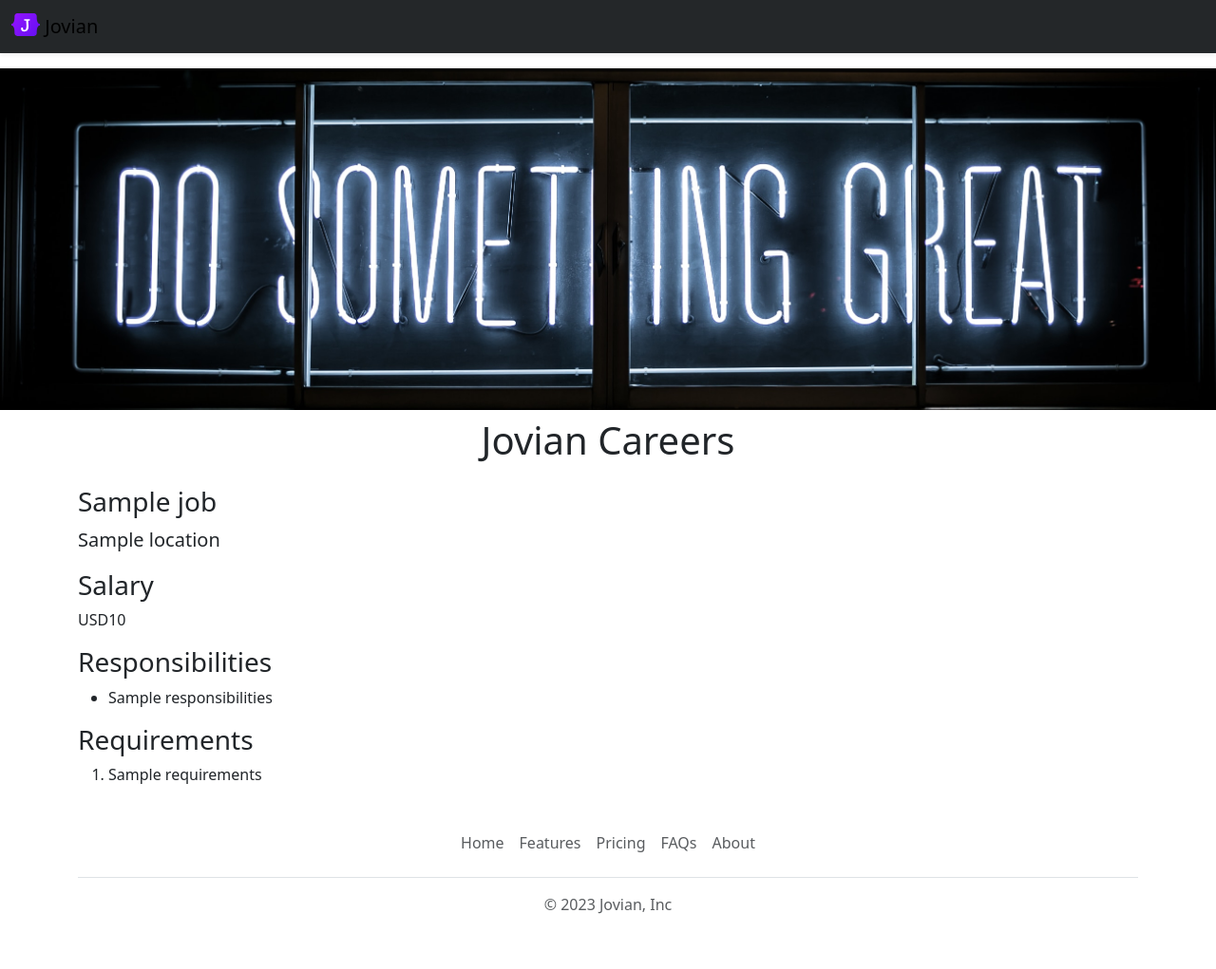
After one commit to jeandossantos/Careers-website-with-flask, a Flask app: template templates/job-page.html in a window 1280 px wide. The commit adds this page. Shown: the whole page at 95% size. Run offline with Flask 3, Linux system fonts and the light colour scheme; the template is opened without the code that fills it: most values are stand-ins (such as "Sample title", 1, 10 or a date in 2020).

Commit message:
Dynamic page to each job

```diff
--- a/app.py
+++ b/app.py
@@ -1,19 +1,40 @@
 from flask import Flask, jsonify, render_template
 
-from database.job_repository import get_jobs
+from database.job_repository import load_job_from_db, load_jobs_from_db
 
 app = Flask(__name__)
 
 
 @app.route("/")
 def hello():
-  jobs = get_jobs()
+  jobs = load_jobs_from_db()
   return render_template('home.html', jobs=jobs, company_name='Jovian')
+
 
 @app.route("/api/jobs")
 def list_jobs():
-  jobs = get_jobs()
+  jobs = load_jobs_from_db()
   return jsonify(jobs)
+
+
+@app.route("/job/<id>")
+def show_job(id):
+  job = load_job_from_db(id)
+
+  if job is None:
+    return 'Not Founded', 404
+
+  return render_template('job-page.html', job=job)
+
+#-------- API ROUTES ---------
+
+
+@app.route('/api/jobs/<id>')
+def get_job(id):
+  job = load_job_from_db(id)
+
+  return jsonify(job)
+
 
 if __name__ == "__main__":
   app.run(host='0.0.0.0', port=3001, debug=True)
--- /dev/null
+++ b/templates/banner.html
@@ -0,0 +1,13 @@
+<style>
+   #banner {
+     height: 360px;
+     width: 100%;
+     object-fit: cover;
+   }
+
+   .navbar {
+     background-color: rgb(36, 39, 41) !important;
+   }
+ </style>
+
+<img id="banner" class="img-fluid"  src="https://careers-website-with-flask.jeandos3.repl.co/static/banner.jpg" height="320">
--- a/templates/footer.html
+++ b/templates/footer.html
@@ -1,7 +1,7 @@
 <div class="container">
   <footer class="py-3 my-4">
     <ul class="nav justify-content-center border-bottom pb-3 mb-3">
-      <li class="nav-item"><a href="#" class="nav-link px-2 text-body-secondary">Home</a></li>
+      <li class="nav-item"><a href="/" class="nav-link px-2 text-body-secondary">Home</a></li>
       <li class="nav-item"><a href="#" class="nav-link px-2 text-body-secondary">Features</a></li>
       <li class="nav-item"><a href="#" class="nav-link px-2 text-body-secondary">Pricing</a></li>
       <li class="nav-item"><a href="#" class="nav-link px-2 text-body-secondary">FAQs</a></li>
--- /dev/null
+++ b/templates/global.html
@@ -0,0 +1,2 @@
+<meta name="viewport" content="width=device-width, initial-scale=1">
+<link href="https://cdn.jsdelivr.net/npm/bootstrap@5.3.2/dist/css/bootstrap.min.css" rel="stylesheet" integrity="sha384-T3c6CoIi6uLrA9TneNEoa7RxnatzjcDSCmG1MXxSR1GAsXEV/Dwwykc2MPK8M2HN" crossorigin="anonymous">
--- /dev/null
+++ b/templates/job-page.html
@@ -0,0 +1,38 @@
+<html>
+  <head>
+    {% include 'global.html' %}
+
+    <title>{{job.title}} - Coreers Jovian</title>
+  </head>
+  <body>
+    {% include 'navbar.html'%}
+    {% include 'banner.html' %}
+
+    <div class="container">
+      <h1 class="text-center mt-2 mb-4">Jovian Careers</h1>
+
+      <h3 class="mb-2">{{job.title}}</h3>
+
+      <p class="lead mt-0">{{job.location}}</p>
+
+      <h3>Salary</h3>
+      <p>{{job.currency}}{{job.salary}}</p>
+
+      <h3>Responsibilities</h3>
+      <ul>
+          {% for responsibility in job.responsibilities.split("\n") %}
+            <li>{{responsibility}}</li>
+          {% endfor %}
+      </ul>
+      <h3>Requirements</h3>
+      <ol>
+          {% for requirement in job.requirements.split("\n") %}
+            <li>{{requirement}}</li>
+          {% endfor %}
+      </ol>
+
+    </div>
+
+    {% include 'footer.html'%}
+  </body>
+</html>
--- a/templates/navbar.html
+++ b/templates/navbar.html
@@ -1,7 +1,7 @@
 <nav class="navbar bg-body-tertiary shadow-sm fixed-top">
   <div class="container-fluid">
-    <a class="navbar-brand" href="#">
-      <img src="/static/logo.svg" alt="Logo" width="30" height="24" class="d-inline-block align-text-top">
+    <a class="navbar-brand" href="/">
+      <img src="https://careers-website-with-flask.jeandos3.repl.co/static/logo.svg" alt="Logo" width="30" height="24" class="d-inline-block align-text-top">
       Jovian
     </a>
   </div>
```
Also changed, not shown: database/job_repository.py (+24 -14 lines), templates/home.html (+3 -13 lines), templates/job-item.html (+4 -4 lines), static/logo.svg.
